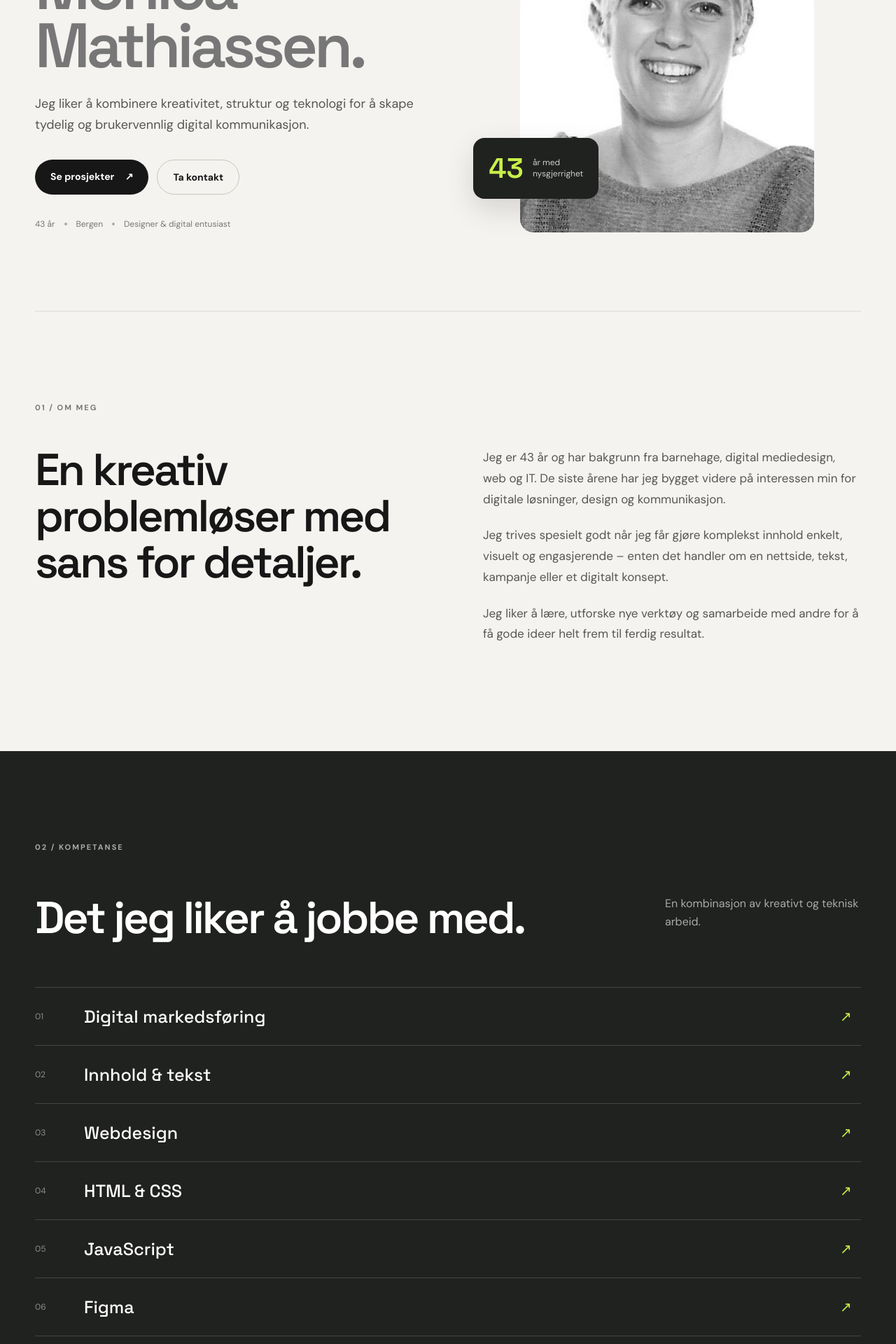
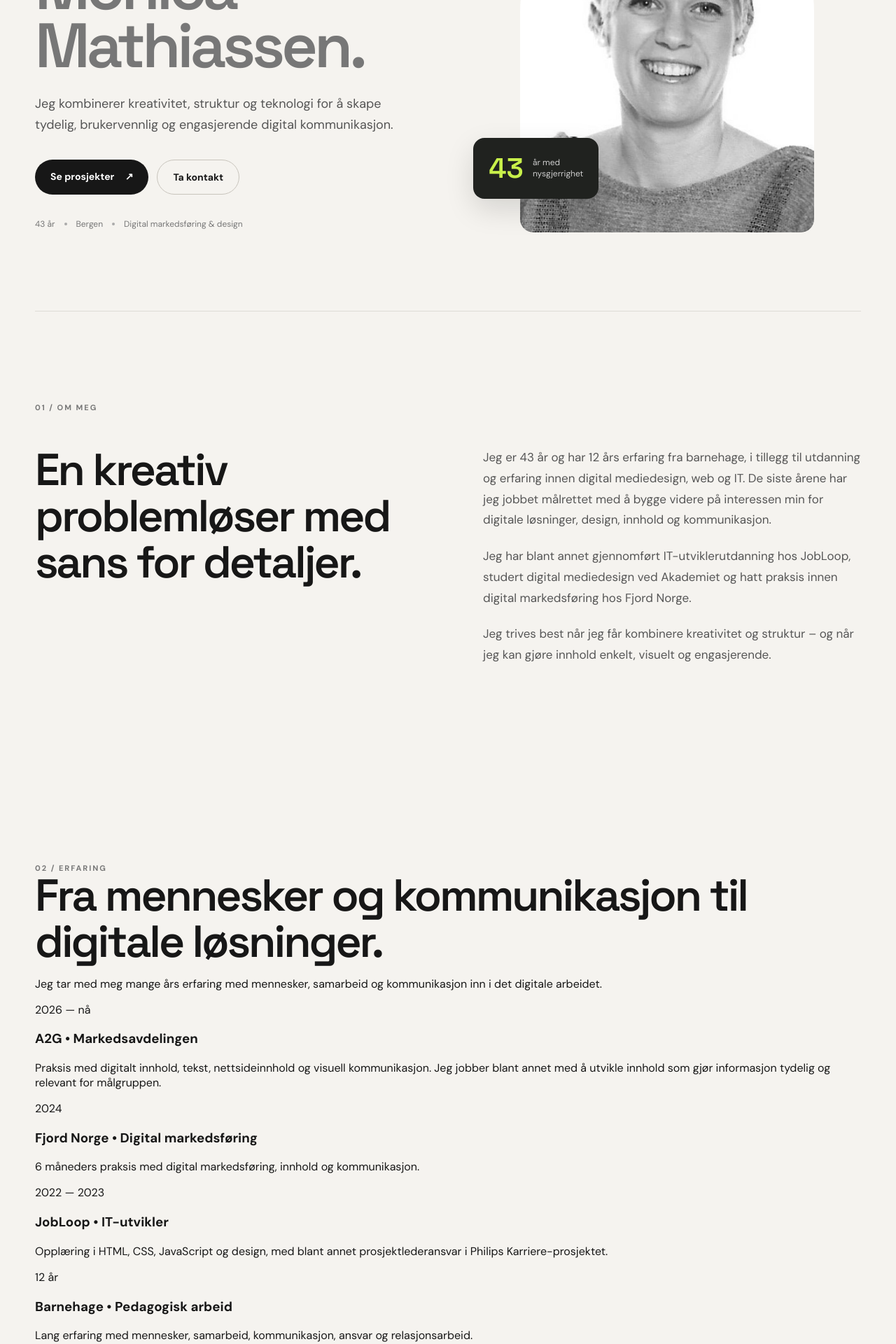
Before and after one commit to monmath/monica-portfolio, a React (Create React App) app: page / in a window 1280 px wide. Shown: the part 360-2280 px from the top of the page at 70% size. Built offline with nearby package versions, Linux system fonts and the light colour scheme.

Commit message:
Oppdater portfoliotekst med A2G og korrekt alder 43

```diff
--- a/src/App.js
+++ b/src/App.js
@@ -28,6 +28,7 @@ function App() {
         <div className="nav-links">
           <a href="#about">Om meg</a>
           <a href="#skills">Kompetanse</a>
+          <a href="#experience">Erfaring</a>
           <a href="#projects">Prosjekter</a>
           <a href="#social">Kontakt</a>
         </div>
@@ -38,12 +39,12 @@ function App() {
           <div className="hero-copy">
             <p className="eyebrow">DESIGN • WEB • DIGITAL MARKEDSFØRING</p>
             <h1>Hei, jeg er<br /><span>Monica Mathiassen.</span></h1>
-            <p className="hero-lead">Jeg liker å kombinere kreativitet, struktur og teknologi for å skape tydelig og brukervennlig digital kommunikasjon.</p>
+            <p className="hero-lead">Jeg kombinerer kreativitet, struktur og teknologi for å skape tydelig, brukervennlig og engasjerende digital kommunikasjon.</p>
             <div className="hero-actions">
               <a className="button primary" href="#projects">Se prosjekter <span>↗</span></a>
               <a className="button ghost" href="#social">Ta kontakt</a>
             </div>
-            <div className="hero-meta"><span>43 år</span><i /> <span>Bergen</span><i /> <span>Designer & digital entusiast</span></div>
+            <div className="hero-meta"><span>43 år</span><i /> <span>Bergen</span><i /> <span>Digital markedsføring & design</span></div>
           </div>
           <div className="hero-visual">
             <div className="image-frame"><img src={ME} alt="Monica Mathiassen" /></div>
@@ -57,21 +58,37 @@ function App() {
           <div className="about-grid">
             <h2>En kreativ problemløser med sans for detaljer.</h2>
             <div className="about-text">
-              <p>Jeg er 43 år og har bakgrunn fra barnehage, digital mediedesign, web og IT. De siste årene har jeg bygget videre på interessen min for digitale løsninger, design og kommunikasjon.</p>
-              <p>Jeg trives spesielt godt når jeg får gjøre komplekst innhold enkelt, visuelt og engasjerende – enten det handler om en nettside, tekst, kampanje eller et digitalt konsept.</p>
-              <p>Jeg liker å lære, utforske nye verktøy og samarbeide med andre for å få gode ideer helt frem til ferdig resultat.</p>
+              <p>Jeg er 43 år og har 12 års erfaring fra barnehage, i tillegg til utdanning og erfaring innen digital mediedesign, web og IT. De siste årene har jeg jobbet målrettet med å bygge videre på interessen min for digitale løsninger, design, innhold og kommunikasjon.</p>
+              <p>Jeg har blant annet gjennomført IT-utviklerutdanning hos JobLoop, studert digital mediedesign ved Akademiet og hatt praksis innen digital markedsføring hos Fjord Norge.</p>
+              <p>Jeg trives best når jeg får kombinere kreativitet og struktur – og når jeg kan gjøre innhold enkelt, visuelt og engasjerende.</p>
+            </div>
+          </div>
+        </section>
+
+        <section id="experience" className="section-shell section experience-section">
+          <div className="section-label">02 / ERFARING</div>
+          <div className="experience-grid">
+            <div className="experience-intro">
+              <h2>Fra mennesker og kommunikasjon til digitale løsninger.</h2>
+              <p>Jeg tar med meg mange års erfaring med mennesker, samarbeid og kommunikasjon inn i det digitale arbeidet.</p>
+            </div>
+            <div className="timeline">
+              <article><span>2026 — nå</span><div><h3>A2G • Markedsavdelingen</h3><p>Praksis med digitalt innhold, tekst, nettsideinnhold og visuell kommunikasjon. Jeg jobber blant annet med å utvikle innhold som gjør informasjon tydelig og relevant for målgruppen.</p></div></article>
+              <article><span>2024</span><div><h3>Fjord Norge • Digital markedsføring</h3><p>6 måneders praksis med digital markedsføring, innhold og kommunikasjon.</p></div></article>
+              <article><span>2022 — 2023</span><div><h3>JobLoop • IT-utvikler</h3><p>Opplæring i HTML, CSS, JavaScript og design, med blant annet prosjektlederansvar i Philips Karriere-prosjektet.</p></div></article>
+              <article><span>12 år</span><div><h3>Barnehage • Pedagogisk arbeid</h3><p>Lang erfaring med mennesker, samarbeid, kommunikasjon, ansvar og relasjonsarbeid.</p></div></article>
             </div>
           </div>
         </section>
 
         <section id="skills" className="section-shell section skills-section">
-          <div className="section-label">02 / KOMPETANSE</div>
-          <div className="skills-head"><h2>Det jeg liker å jobbe med.</h2><p>En kombinasjon av kreativt og teknisk arbeid.</p></div>
+          <div className="section-label">03 / KOMPETANSE</div>
+          <div className="skills-head"><h2>Det jeg liker å jobbe med.</h2><p>En kombinasjon av kreativt, kommunikativt og teknisk arbeid.</p></div>
           <div className="skill-grid">{skills.map((skill, index) => <div className="skill" key={skill}><span>0{index + 1}</span><strong>{skill}</strong><b>↗</b></div>)}</div>
         </section>
 
         <section id="projects" className="section-shell section projects-section">
-          <div className="section-label">03 / UTVALGTE PROSJEKTER</div>
+          <div className="section-label">04 / UTVALGTE PROSJEKTER</div>
           <div className="projects-head"><h2>Prosjekter jeg har laget.</h2><a href="https://github.com/monmath?tab=repositories" className="text-link">Se GitHub ↗</a></div>
           <div className="project-grid">
             {projects.map((project, index) => <a className={`project-card project-${index + 1}`} href={project.link} target="_blank" rel="noreferrer" key={project.title}>
@@ -83,7 +100,7 @@ function App() {
 
         <section id="social" className="section-shell section contact-section">
           <div className="contact-panel">
-            <div><div className="section-label">04 / KONTAKT</div><h2>La oss lage noe<br /><em>fint sammen.</em></h2></div>
+            <div><div className="section-label">05 / KONTAKT</div><h2>La oss lage noe<br /><em>fint sammen.</em></h2></div>
             <div className="contact-right"><p>Har du et prosjekt, en idé eller bare lyst til å ta en prat?</p><a className="contact-mail" href="mailto:monica.mathiassen@gmail.com">monica.mathiassen@gmail.com <span>↗</span></a><div className="social-links"><a href="https://www.linkedin.com/" target="_blank" rel="noreferrer">LinkedIn</a><a href="https://github.com/monmath" target="_blank" rel="noreferrer">GitHub</a></div></div>
           </div>
         </section>
```
